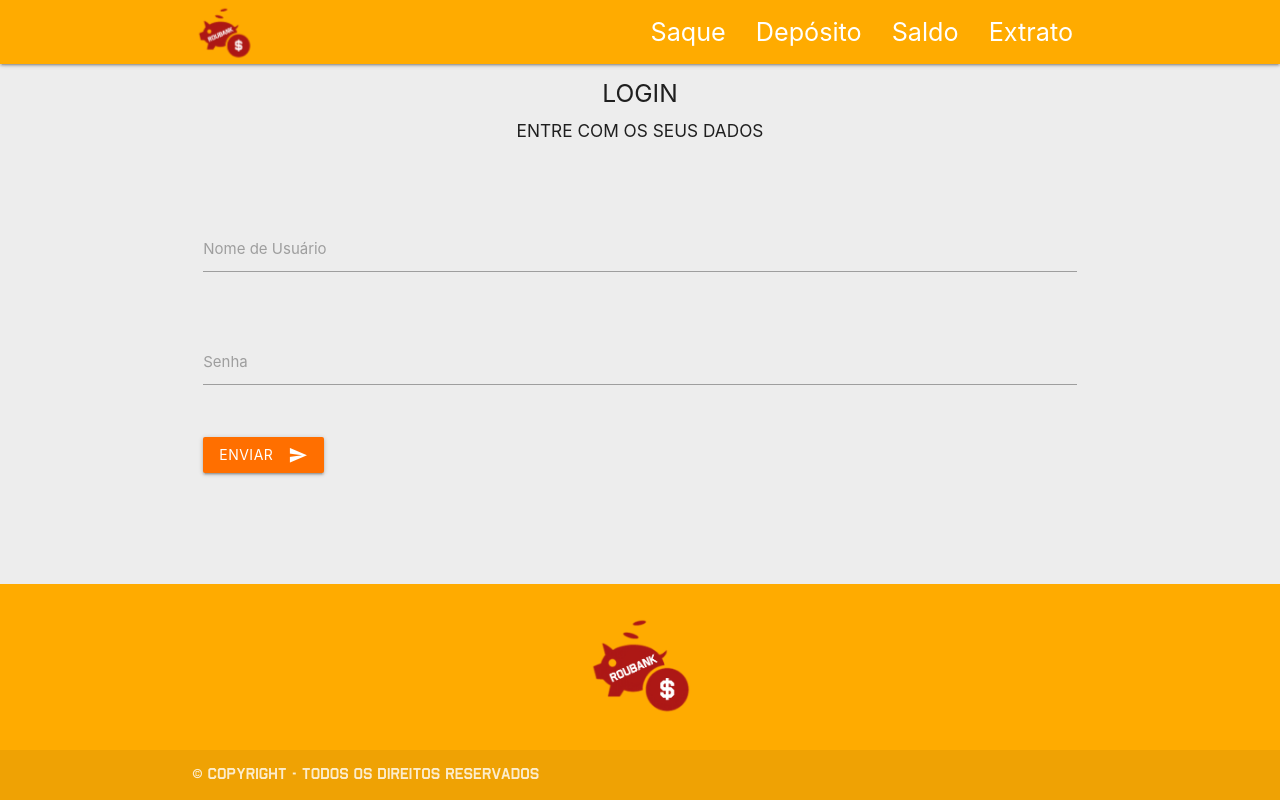
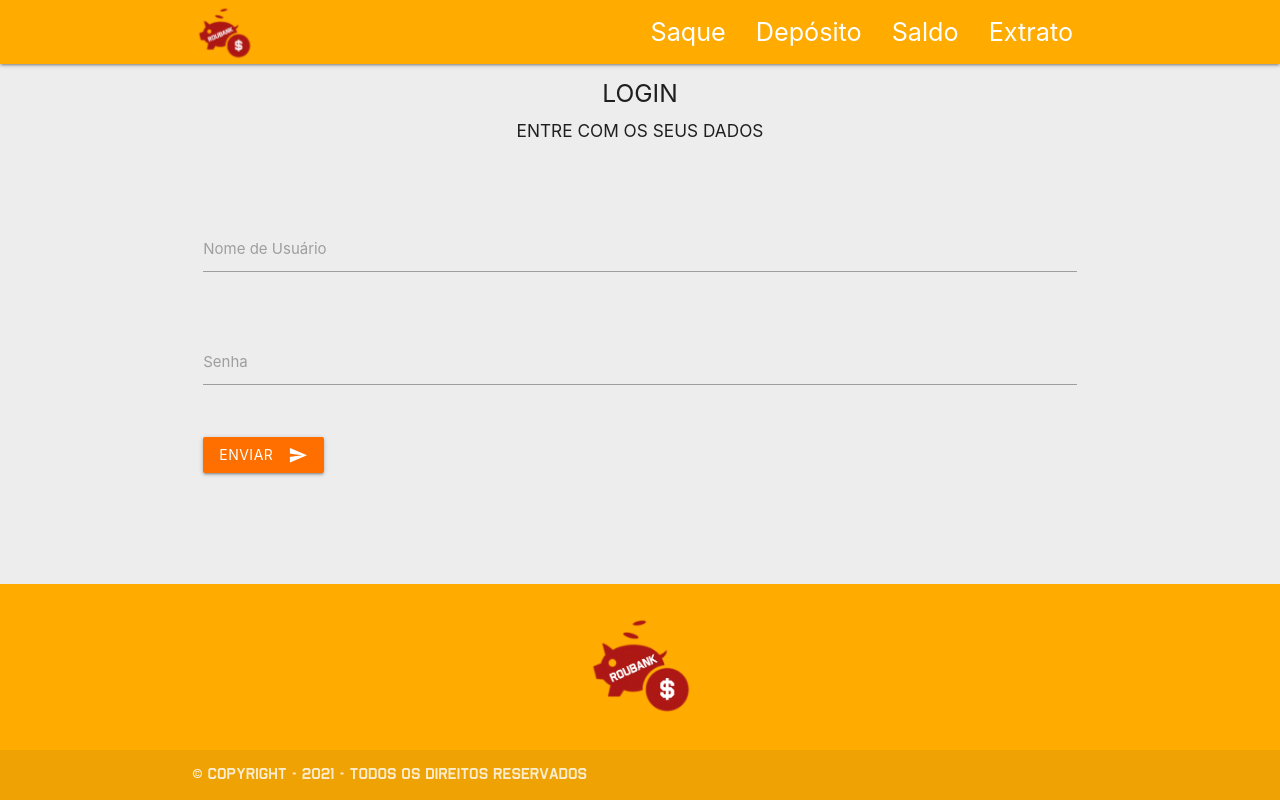
Before and after one commit to utfpr-gp/roubank-app, an Angular app: page /login in a window 1280 px wide. Built offline with nearby package versions, Linux system fonts and the light colour scheme.

Commit message:
Adicionado interpolação

```diff
--- a/src/app/footer/footer.component.html
+++ b/src/app/footer/footer.component.html
@@ -13,7 +13,7 @@
   </div>
   <div class="footer-copyright">
     <div class="container my-font">
-      &copy; Copyright - Todos os direitos reservados
+      &copy; Copyright - {{ this.year }} - Todos os direitos reservados
     </div>
   </div>
 </footer>
--- a/src/app/footer/footer.component.ts
+++ b/src/app/footer/footer.component.ts
@@ -3,13 +3,13 @@
 @Component({
   selector: 'app-footer',
   templateUrl: './footer.component.html',
-  styleUrls: ['./footer.component.css']
+  styleUrls: ['./footer.component.css'],
 })
 export class FooterComponent implements OnInit {
-
-  constructor() { }
-
-  ngOnInit(): void {
+  year: number;
+  constructor() {
+    this.year = new Date().getFullYear();
   }
 
+  ngOnInit(): void {}
 }
```
